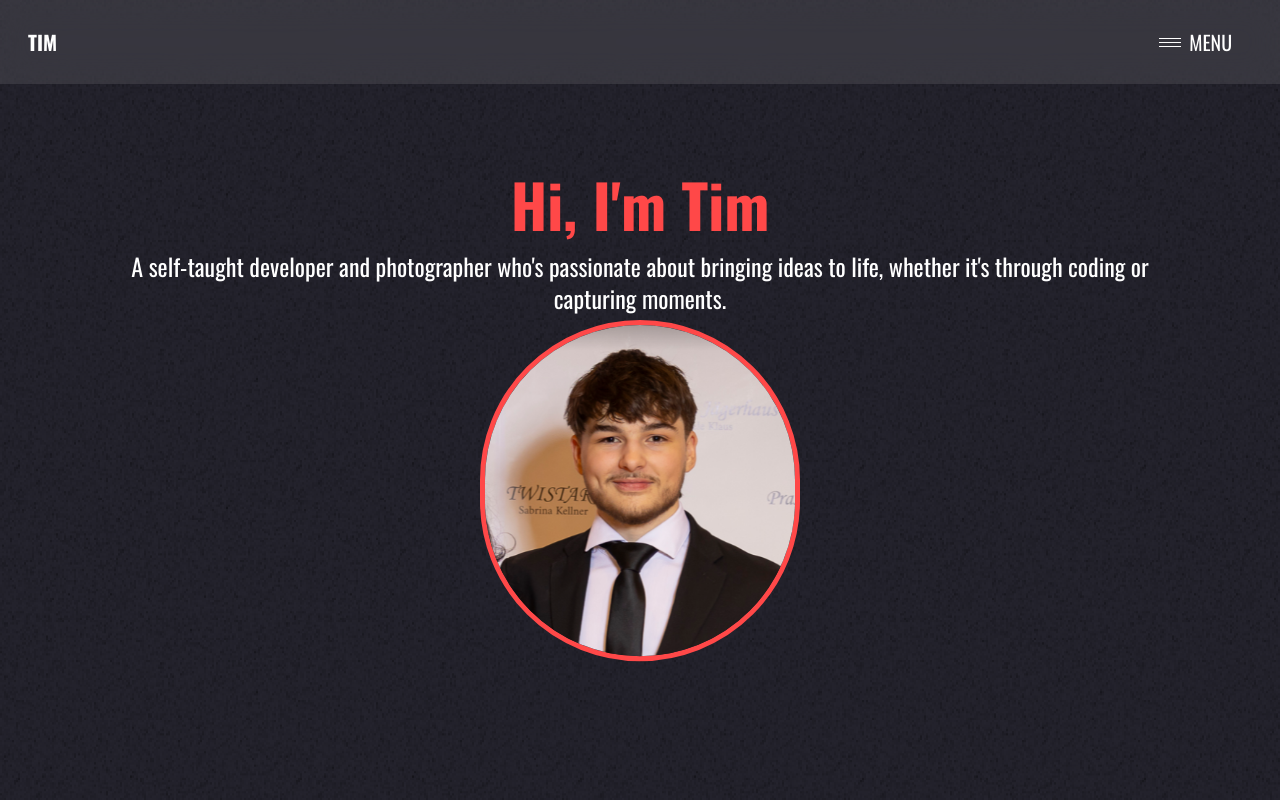
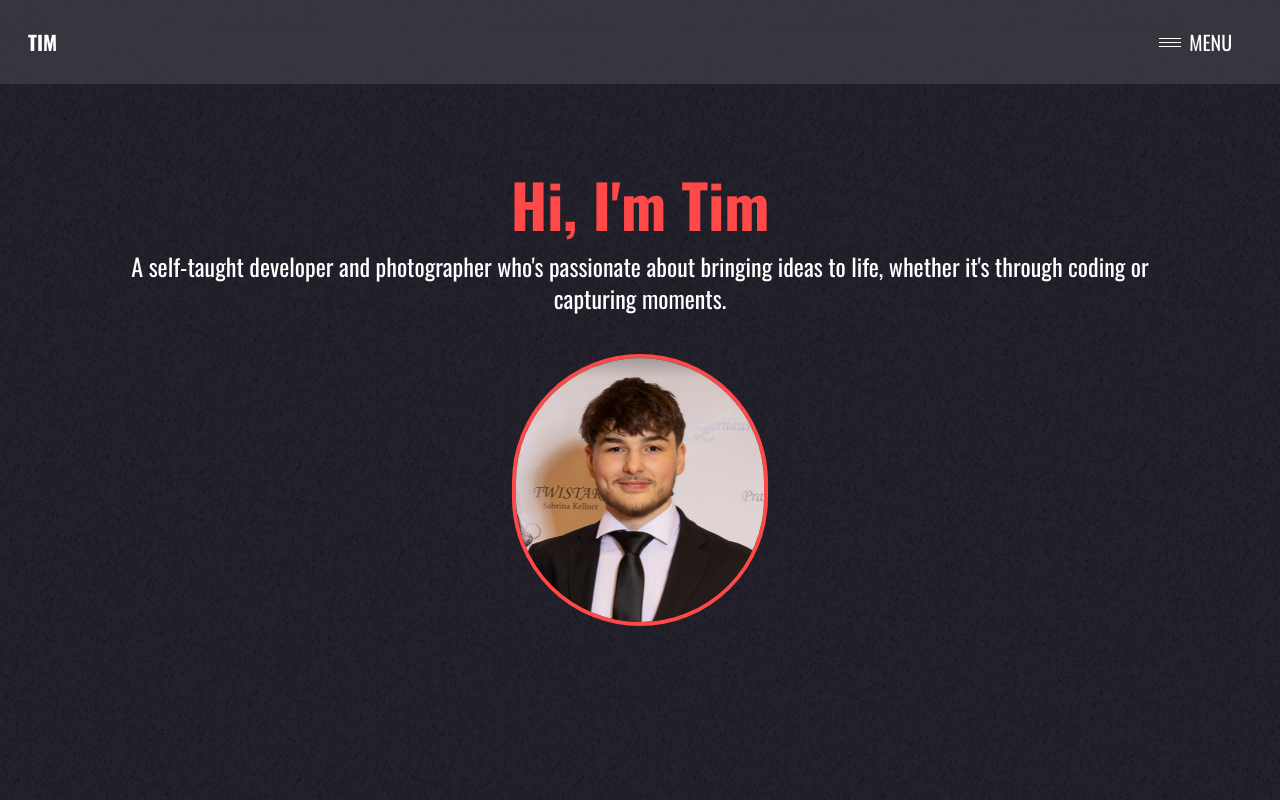
Before and after one commit to MyTim3130/portfolioWebsite2024, a Next.js app in the folder frontend/: page /about in a window 1280 px wide. Shown: the top 800 px of the page. Built offline with nearby package versions, Linux system fonts and the light colour scheme.

Commit message:
final day push

```diff
--- a/frontend/app/about/page.jsx
+++ b/frontend/app/about/page.jsx
@@ -45,7 +45,7 @@ const About = () => {
             <img
               src="/me.png" // Replace with your actual image
               alt="Tim Hausl-Kramper"
-              className="w-2/3 sm:w-1/2 md:w-1/3 lg:w-1/4 rounded-full border-4 border-[#FF4848] scale-125"
+              className="w-2/3 sm:w-1/2 md:w-1/3 lg:w-1/4 rounded-full border-4 border-[#FF4848]"
             />
           </motion.div>
         </motion.div>
```
